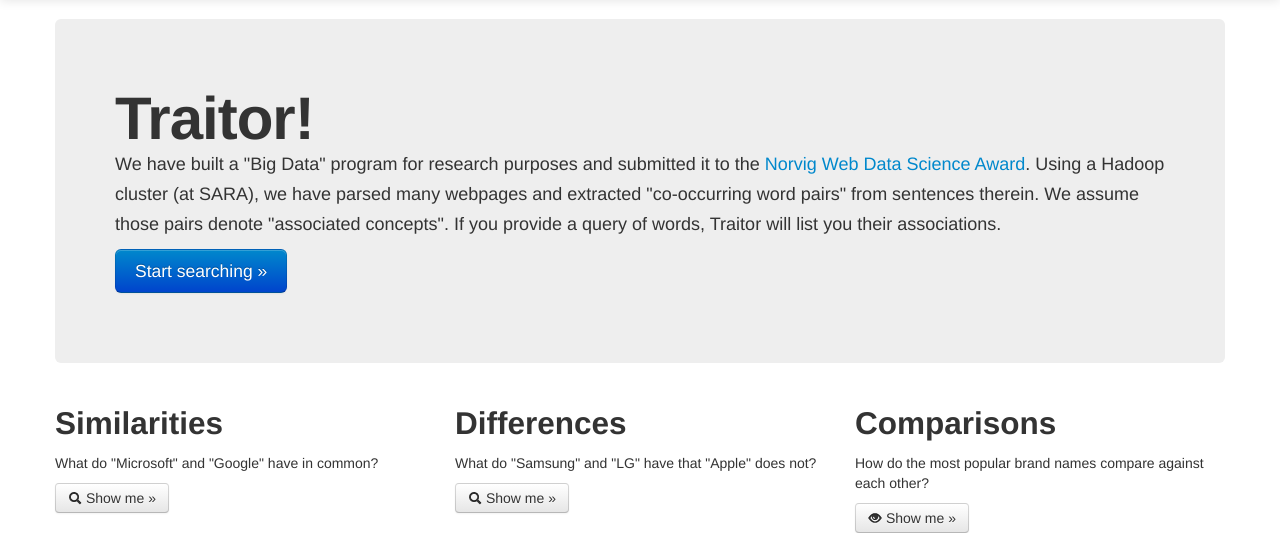
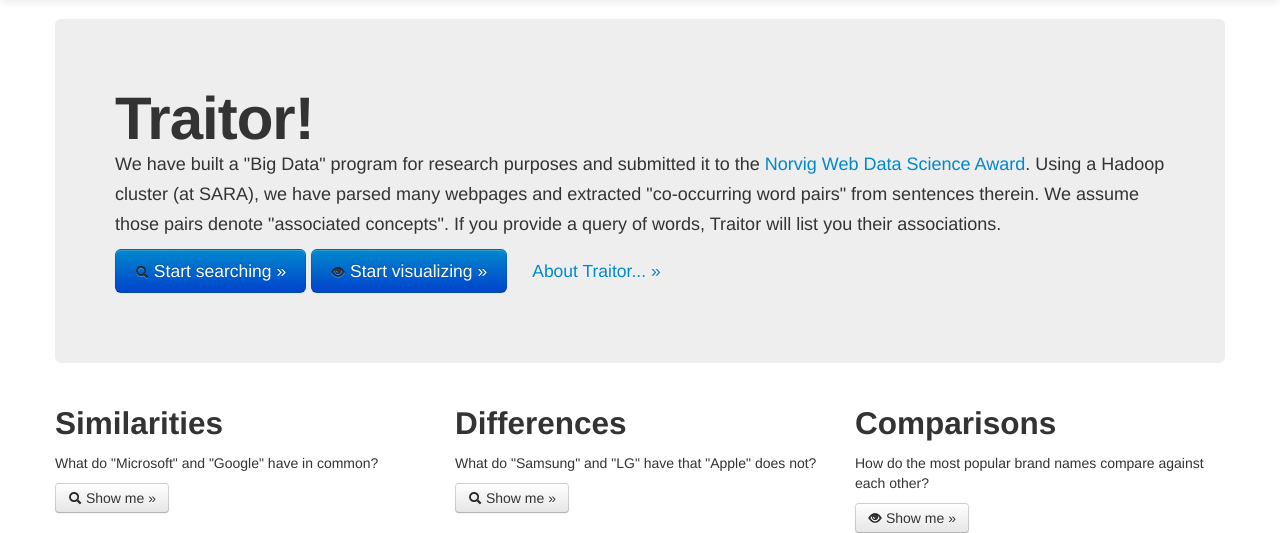
Before and after one commit to norvigaward/2012-naward13, a Python web app: template presentation/templates/index.html in a window 1280 px wide. Shown: the part 41-574 px from the top of the page. Run offline with Jinja, Linux system fonts and the light colour scheme; the template is opened without the code that fills it, so the values that code supplies are empty; some libraries are stand-ins or nearby versions.

Commit message:
* Improved web app index page.

```diff
--- a/presentation/templates/index.html
+++ b/presentation/templates/index.html
@@ -6,7 +6,11 @@
       <div class="hero-unit">
         <h1>Traitor!</h1>
         <p>We have built a &quot;Big Data&quot; program for research purposes and submitted it to the <a href="http://norvigaward.github.com/">Norvig Web Data Science Award</a>. Using a Hadoop cluster (at SARA), we have parsed many webpages and extracted &quot;co-occurring word pairs&quot; from sentences therein. We assume those pairs denote &quot;associated concepts&quot;. If you provide a query of words, Traitor will list you their associations.</p>
-        <p><a class="btn btn-primary btn-large" href="/search">Start searching &raquo;</a></p>
+        <p>
+          <a class="btn btn-primary btn-large" href="/search"><i class="icon-search"></i> Start searching &raquo;</a>
+          <a class="btn btn-primary btn-large" href="/visualize"><i class="icon-eye-open"></i> Start visualizing &raquo;</a>
+          <a class="btn btn-link btn-large" href="/about">About Traitor... &raquo;</a>
+        </p>
       </div>
 
 <!-- Example row of columns -->
```
